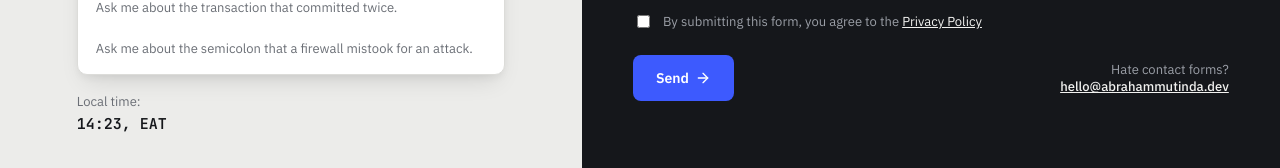
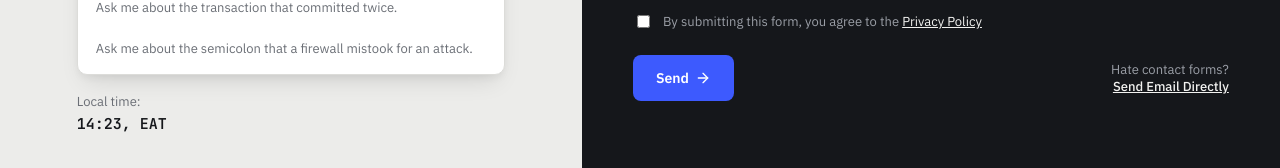
Before and after one commit to Nthenge/Main-Portfolio, a React (Vite) app: page / in a window 1280 px wide. Shown: the part 3489-3657 px from the top of the page. Built offline with nearby package versions, Linux system fonts and the light colour scheme; no server answers.

Commit message:
debug horzontal overflow and navbar

```diff
--- a/src/components/About.css
+++ b/src/components/About.css
@@ -39,10 +39,13 @@
   border: 1px solid var(--border);
   color: var(--ink);
   background: var(--surface);
+  max-width: 100%;
+  overflow-wrap: anywhere;   /* ADD THIS */
 }
 
 .about-terminal {
   width: 100%;
+  min-width: 0;   /* ADD THIS */
 }
 
 @media (max-width: 900px) {
--- a/src/components/Contact.jsx
+++ b/src/components/Contact.jsx
@@ -245,7 +245,7 @@ export default function Contact() {
             </button>
             <div className="form-alt-contact">
               <span>Hate contact forms?</span>
-              <a href="mailto:nthengesj@gmail.com" target="_blank">hello@abrahammutinda.dev</a>
+              <a href="mailto:nthengesj@gmail.com" target="_blank">Send Email Directly</a>
             </div>
           </div>
         </form>
--- a/src/components/Terminal.css
+++ b/src/components/Terminal.css
@@ -49,6 +49,8 @@
 
 .terminal-line-input {
   color: #f2f2f0;
+  overflow-wrap: anywhere;   /* ADD THIS */
+  word-break: break-word;    /* ADD THIS */
 }
 
 .terminal-line-input::before {
```
